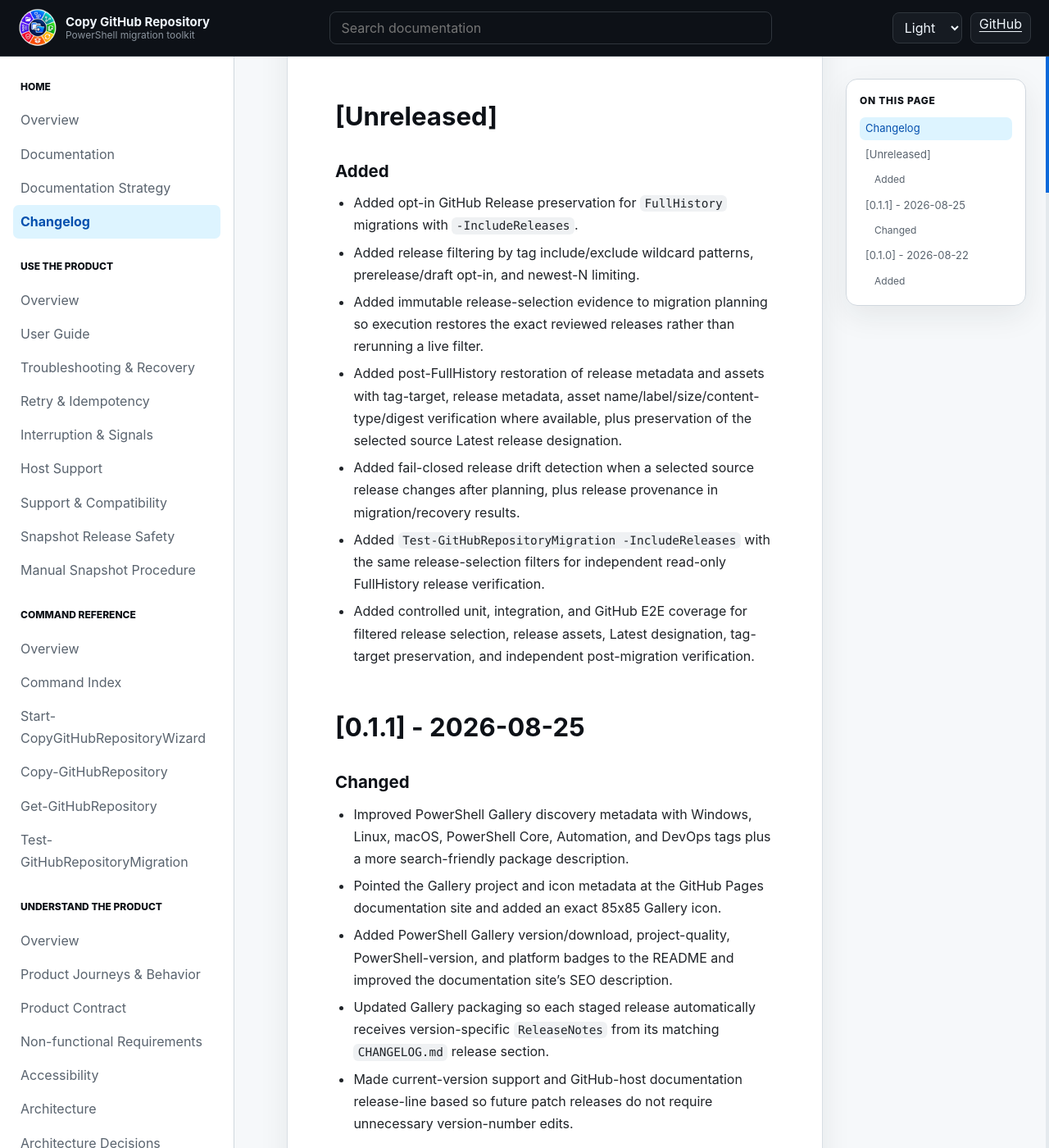
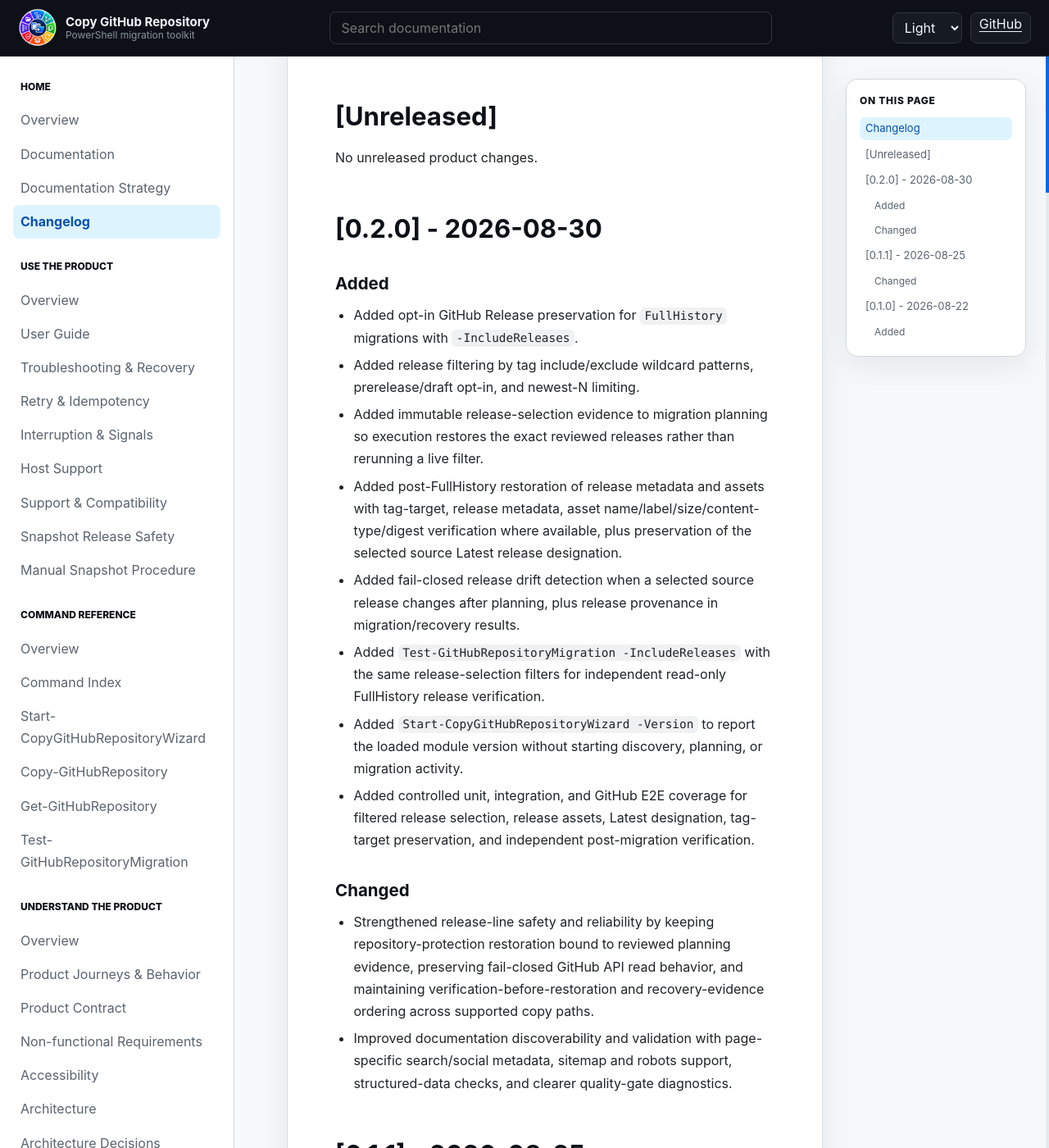
Before and after one commit to infoconex/copy-github-repo, a Jekyll site: the page built from CHANGELOG.md, in a window 1280 px wide and 1400 px high, scrolled down 295 px. Shown: the whole window at 82% size. Built offline with Jekyll 4.4.1, drawn with Linux system fonts in a browser that asks for light colours.

Commit message:
Finalize 0.2.0 release metadata and changelog (#59)
* Set module version to 0.2.0

* Finalize 0.2.0 changelog

* Align host support with 0.2 release line

* Align support policy with 0.2 release line

* Align security support wording with 0.2

* Update support policy contract for 0.2

* Align release install examples with 0.2.0

* Align readiness test with release-cut sentinel

````diff
--- a/SECURITY.md
+++ b/SECURITY.md
@@ -53,7 +53,7 @@ display, copy, or persist token values. GitHub secrets, webhook secrets, private
 deploy-key material, and GitHub App credentials are outside the migration
 contract.
 
-The current `0.1.x` release line supports GitHub.com only. Public commands reject
+The current `0.2.x` release line supports GitHub.com only. Public commands reject
 unsupported hosts before prerequisites, discovery, planning, verification, or
 mutation. HTTPS Git operations use GitHub CLI credentials through command-scoped
 Git configuration; interactive Git credential prompting is disabled.
--- a/docs/security/installation-security.md
+++ b/docs/security/installation-security.md
@@ -66,16 +66,16 @@ The repository-hosted stable convenience bootstrap is an alternative to the norm
 irm https://raw.githubusercontent.com/infoconex/copy-github-repo/main/install-release.ps1 | iex
 ```
 
-Without parameters, the bootstrap resolves the latest stable GitHub release. A specific stable version can be requested from the same bootstrap; for example, after `v0.1.1` is published:
+Without parameters, the bootstrap resolves the latest stable GitHub release. A specific stable version can be requested from the same bootstrap; for example, after `v0.2.0` is published:
 
 ```powershell
-& ([scriptblock]::Create((irm https://raw.githubusercontent.com/infoconex/copy-github-repo/main/install-release.ps1))) -Version 0.1.1
+& ([scriptblock]::Create((irm https://raw.githubusercontent.com/infoconex/copy-github-repo/main/install-release.ps1))) -Version 0.2.0
 ```
 
 If the selected version is already installed and intentional replacement is required, supply `-Force`:
 
 ```powershell
-& ([scriptblock]::Create((irm https://raw.githubusercontent.com/infoconex/copy-github-repo/main/install-release.ps1))) -Version 0.1.1 -Force
+& ([scriptblock]::Create((irm https://raw.githubusercontent.com/infoconex/copy-github-repo/main/install-release.ps1))) -Version 0.2.0 -Force
 ```
 
 The stable bootstrap requires GitHub CLI (`gh`) because it performs cryptographic provenance verification before extraction. It:
@@ -110,10 +110,10 @@ Therefore the convenience bootstrap remains inside the trust boundary even thoug
 
 For a higher-assurance stable install using the project's GitHub Release evidence, avoid executing mutable branch content. Pin a stable release and download its versioned artifact/checksum directly, then verify both checksum and GitHub artifact attestation before extraction.
 
-The initial stable version is `v0.1.0`; the following pattern pins version `v0.1.1` after that release is published:
+The initial stable version is `v0.1.0`; the following pattern pins version `v0.2.0` after that release is published:
 
 ```powershell
-$version = '0.1.1'
+$version = '0.2.0'
 $repository = 'infoconex/copy-github-repo'
 $tag = "v$version"
 $releaseBase = "https://github.com/$repository/releases/download/$tag"
--- a/docs/user/host-support.md
+++ b/docs/user/host-support.md
@@ -5,9 +5,9 @@ description: "Learn which GitHub hosts CopyGitHubRepo supports, how the HostName
 
 # GitHub host support
 
-The current `0.1.x` release line supports GitHub.com only.
+The current `0.2.x` release line supports GitHub.com only.
 
-The public `-HostName` parameter remains part of the command contract so GitHub Enterprise support can be added without redesigning the public API. For the current `0.1.x` release line, the supported value is `github.com` (case-insensitive).
+The public `-HostName` parameter remains part of the command contract so GitHub Enterprise support can be added without redesigning the public API. For the current `0.2.x` release line, the supported value is `github.com` (case-insensitive).
 
 All four public commands fail closed for any other hostname:
 
@@ -18,6 +18,6 @@ All four public commands fail closed for any other hostname:
 
 Unsupported hosts produce the structured `GitHubHostNotSupported` error before prerequisite checks, repository discovery, planning, verification, or remote mutation begin.
 
-This fail-closed behavior prevents repository discovery through one GitHub host while a later operation implicitly targets another host. GitHub Enterprise Server and other GitHub hosts remain outside the current `0.1.x` product contract.
+This fail-closed behavior prevents repository discovery through one GitHub host while a later operation implicitly targets another host. GitHub Enterprise Server and other GitHub hosts remain outside the current `0.2.x` product contract.
 
 For the broader module-version, prerequisite, operating-system, compatibility, deprecation, and end-of-support rules, see [Support, compatibility, and deprecation policy](support-policy.md).
--- a/docs/user/support-policy.md
+++ b/docs/user/support-policy.md
@@ -19,7 +19,7 @@ Version `0.1.0` is the initial stable release. The latest published stable modul
 | Long-term-support branches | None currently defined |
 | Security fixes | Applied to the currently supported stable version; older versions may require upgrading to receive a fix |
 | Prerelease/unreleased builds | Development and release-candidate evaluation only; not a separately supported production line |
-| GitHub host | GitHub.com only for the current `0.1.x` release line |
+| GitHub host | GitHub.com only for the current `0.2.x` release line |
 | PowerShell | PowerShell 7.4+ / Core edition |
 | Operating systems | Windows, Ubuntu/Linux, and macOS families represented by the cross-platform release Quality Gate; exact historical OS versions are not separately guaranteed |
 
@@ -80,7 +80,7 @@ A platform family may be removed from support only through an announced compatib
 
 ## GitHub host compatibility
 
-The current `0.1.x` release line supports **GitHub.com only**. GitHub Enterprise Server and other hosts are unsupported/deferred and fail closed through the public host guard.
+The current `0.2.x` release line supports **GitHub.com only**. GitHub Enterprise Server and other hosts are unsupported/deferred and fail closed through the public host guard.
 
 The detailed host contract is in [GitHub host support](host-support.md). Adding another host is a product capability change that requires explicit design, verification, and documentation; it is not inferred from the presence of the `-HostName` parameter.
 
````
Also changed, not shown: CHANGELOG.md, 3 other files.
